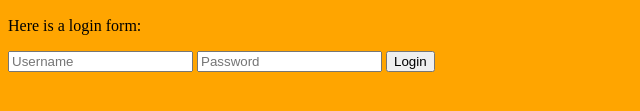
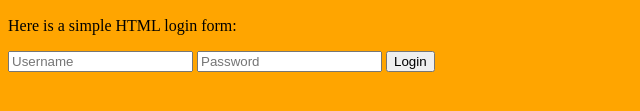
Before and after one commit to dszarkow/LearnGitHub, a plain HTML site: page index.html in a window 1280 px wide. Shown: the part 623-734 px from the top of the page, 0-640 px from the left. Drawn offline with Linux system fonts and the light colour scheme.

Commit message:
Minor form text update

```diff
--- a/index.html
+++ b/index.html
@@ -30,7 +30,7 @@
     <img alt="BlueHills,jpg" height="300" longdesc="Blue hils with trees." src="images/Blue%20hills.jpg" width="400">
     </p>
 
-	<p>Here is a login form:</p>
+	<p>Here is a simple HTML login form:</p>
 	<form id="login-form">
       <input type="text" name="username" id="username-field" class="login-form-field" placeholder="Username">
       <input type="password" name="password" id="password-field" class="login-form-field" placeholder="Password">
```
